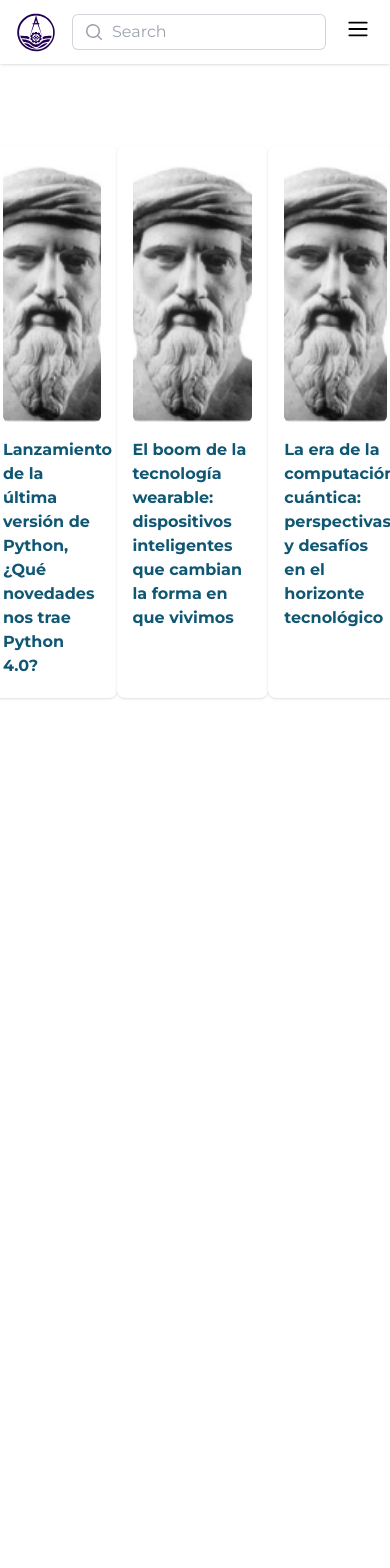
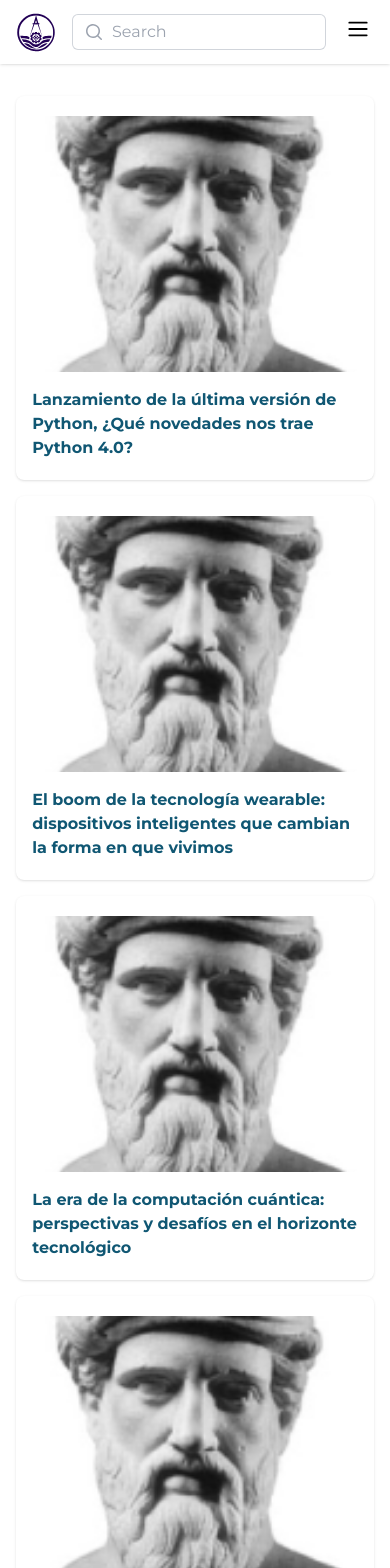
Before and after one commit to RodriguezRamirezGerardoOmar/disclosure-page-uac-omm, a Next.js app in the folder icpc-frontned/: page /newslist in a window 390 px wide. Shown: the top 1568 px of the page. Before the commit the page ends 844 px from the top, so only its background shows below. Built offline with nearby package versions, Linux system fonts and the light colour scheme.

Commit message:
fix(NewsList): Make the NewsList and its items responsive
The NewsListComponent and NewsItemComponent have received visual fixes, like item wrapping and responsiveness

```diff
--- a/icpc-frontned/src/app/components/NewsListComponent.tsx
+++ b/icpc-frontned/src/app/components/NewsListComponent.tsx
@@ -1,12 +1,19 @@
 import React from 'react'
 import NewsItemComponent from './cards/NewsItemComponent'
+import cn from 'classnames'
 const data = require('../newslist/listaNoticias.json')
 
-const NewsListComponent = () => {
+interface INewsListComponentProps {
+    className?: string
+
+}
+
+const NewsListComponent = ({...props}: Readonly<INewsListComponentProps>) => {
+  const style = cn(props.className,'w-11/12 flex flex-row flex-wrap gap-4 justify-between')
   return (
-    <div className='flex flex-row'>{
+    <div className={style}>{
         data.news.map((news: { id: any; href: string; title: string; image: string }) => (
-            <NewsItemComponent item={news} key={news.id}/>
+            <NewsItemComponent item={news} key={news.id} className=''/>
         ))
     }</div>
   )
--- a/icpc-frontned/src/app/components/cards/NewsItemComponent.tsx
+++ b/icpc-frontned/src/app/components/cards/NewsItemComponent.tsx
@@ -4,6 +4,7 @@
 import Image from 'next/image'
 import { BasicPanelComponent } from '../panels/BasicPanelComponent'
 import { TextComponent } from '../text/TextComponent'
+import cn from 'classnames'
 
 interface INewsItemProps {
     item: {
@@ -11,11 +12,13 @@
         title: string
         image: string
     }
+    className?: string
 }
 
 const NewsItemComponent = ({...props}: Readonly<INewsItemProps>) => {
+  const style = cn(props.className, 'bg-white dark:bg-dark-primary w-full lg:w-[32%]')
   return (
-    <BasicPanelComponent>
+    <BasicPanelComponent backgroundColor={style}>
             <Link
               href={props.item.href}
             className='h-full'>
--- a/icpc-frontned/src/app/newslist/listaNoticias.json
+++ b/icpc-frontned/src/app/newslist/listaNoticias.json
@@ -17,6 +17,114 @@
       "title": "La era de la computación cuántica: perspectivas y desafíos en el horizonte tecnológico",
       "href": "#",
       "image": "/images/dumie-data.png"
-    }
+    },
+    {
+        "id": 4,
+        "title": "Startups disruptivas lideran la carrera por la innovación en el Internet de las cosas (IoT)",
+        "href": "#",
+        "image": "/images/dumie-data.png"
+      },
+      {
+        "id": 5,
+        "title": "La convergencia de la robótica y la atención médica redefine la asistencia sanitaria del futuro",
+        "href": "#",
+        "image": "/images/dumie-data.png"
+      },
+      {
+        "id": 6,
+        "title": "Blockchain y la transformación de las finanzas: el impacto en la industria financiera global",
+        "href": "#",
+        "image": "/images/dumie-data.png"
+      },
+      {
+        "id": 7,
+        "title": "China lidera la carrera mundial en 5G: despliegue masivo y avances tecnológicos",
+        "href": "#",
+        "image": "/images/dumie-data.png"
+      },
+      {
+        "id": 8,
+        "title": "Éxito sin precedentes: la industria de inteligencia artificial en China alcanza nuevos hitos",
+        "href": "#",
+        "image": "/images/dumie-data.png"
+      },
+      {
+        "id": 9,
+        "title": "Tecnología china de vanguardia impulsa la revolución de la movilidad eléctrica",
+        "href": "#",
+        "image": "/images/dumie-data.png"
+      },
+      {
+        "id": 10,
+        "title": "La Gran Muralla Digital: China redefine la ciberseguridad en un mundo conectado",
+        "href": "#",
+        "image": "/images/dumie-data.png"
+      },
+      {
+        "id": 11,
+        "title": "Desarrollos innovadores en la computación cuántica: China en la vanguardia tecnológica",
+        "href": "#",
+        "image": "/images/dumie-data.png"
+      },
+      {
+        "id": 12,
+        "title": "Alibaba y Tencent compiten por la supremacía en el comercio electrónico global",
+        "href": "#",
+        "image": "/images/dumie-data.png"
+      },
+      {
+        "id": 13,
+        "title": "Innovación en la medicina: China lidera la adopción de tecnología en el sector de la salud",
+        "href": "#",
+        "image": "/images/dumie-data.png"
+      },
+      {
+        "id": 14,
+        "title": "El ascenso de las ciudades inteligentes: cómo China está transformando su infraestructura urbana",
+        "href": "#",
+        "image": "/images/dumie-data.png"
+      },
+      {
+        "id": 15,
+        "title": "La apuesta de China por la energía renovable: avances en paneles solares y tecnologías limpias",
+        "href": "#",
+        "image": "/images/dumie-data.png"
+      },
+      {
+        "id": 16,
+        "title": "Startups tecnológicas chinas desafían las normas en inteligencia artificial y robótica",
+        "href": "#",
+        "image": "/images/dumie-data.png"
+      },
+      {
+        "id": 17,
+        "title": "China impulsa la investigación espacial con ambiciosos proyectos y misiones",
+        "href": "#",
+        "image": "/images/dumie-data.png"
+      },
+      {
+        "id": 18,
+        "title": "El dominio de las fintech chinas: cómo Alipay y WeChat están transformando el sistema financiero",
+        "href": "#",
+        "image": "/images/dumie-data.png"
+      },
+      {
+        "id": 19,
+        "title": "Integración de la blockchain: China lidera la adopción masiva de esta tecnología disruptiva",
+        "href": "#",
+        "image": "/images/dumie-data.png"
+      },
+      {
+        "id": 20,
+        "title": "La revolución de la realidad virtual en China: entretenimiento, educación y más",
+        "href": "#",
+        "image": "/images/dumie-data.png"
+      },
+      {
+        "id": 21,
+        "title": "El gigante tecnológico Huawei marca pautas en el desarrollo de la infraestructura de telecomunicaciones a nivel global",
+        "href": "#",
+        "image": "/images/dumie-data.png"
+      }
   ]
 }
--- a/icpc-frontned/src/app/newslist/page.tsx
+++ b/icpc-frontned/src/app/newslist/page.tsx
@@ -4,7 +4,7 @@
 export default function Page() {
   return (
     <main className='grid min-h-screen grid-cols-1 place-items-center justify-between py-24'>
-        <NewsListComponent />
+        <NewsListComponent className='lg:w-10/12'/>
     </main>
   )
 }
```
